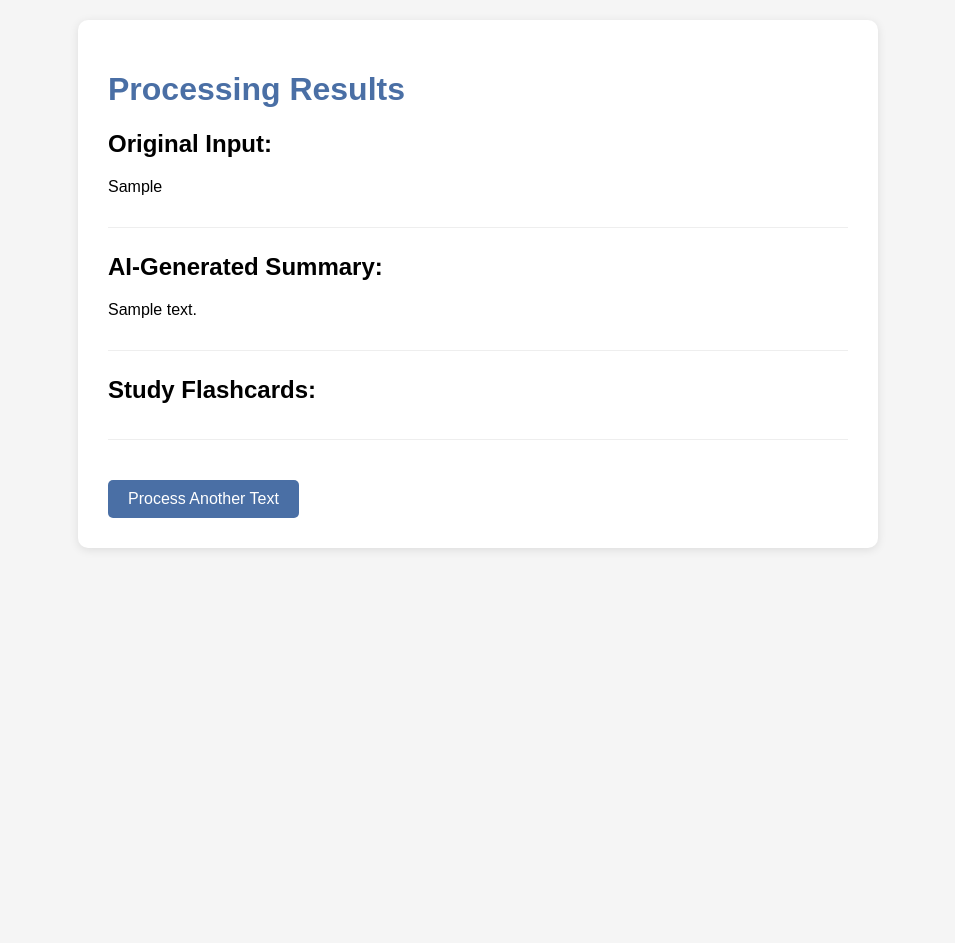
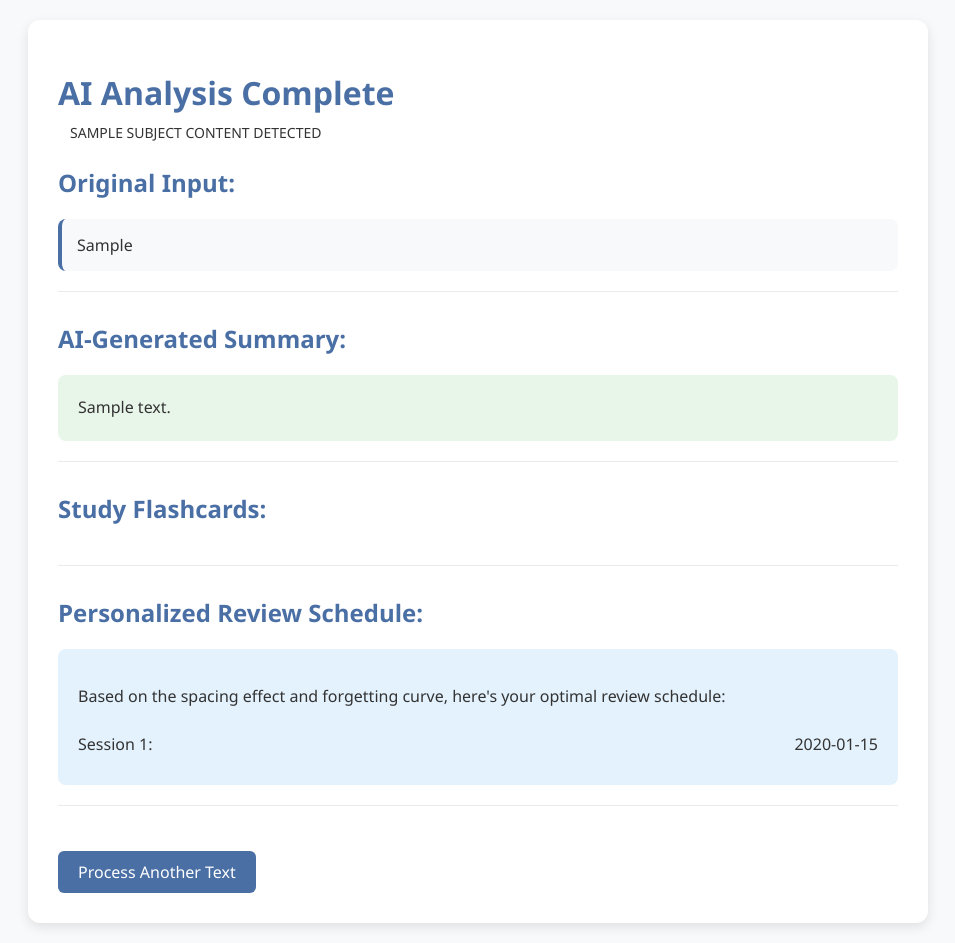
Before and after one commit to rayrelay/CogniGrasp, a Flask app: template templates/cognigrasp_results.html in a window 1280 px wide. Shown: the whole page, without its empty margins (162-1117 px from the left). Before the commit the page ends 550 px from the top, so only its background shows below. Run offline with Flask 3, Linux system fonts and the light colour scheme; the template is opened without the code that fills it: most values are stand-ins (such as "Sample title", 1, 10 or a date in 2020).

Commit message:
CogniGrasp

```diff
--- a/cognigrasp_demo.py
+++ b/cognigrasp_demo.py
@@ -1,6 +1,88 @@
-from flask import Flask, render_template, request, redirect, url_for
+from flask import Flask, render_template, request
+import random
+import re
+from datetime import datetime, timedelta
 
 app = Flask(__name__)
+
+
+# 模拟不同学科的知识处理
+def generate_ai_response(text):
+    text_lower = text.lower()
+
+    # 检测学科类型
+    subject = "general"
+    if any(word in text_lower for word in ["math", "calculate", "equation", "algebra", "calculus"]):
+        subject = "math"
+    elif any(word in text_lower for word in ["history", "war", "king", "century", "ancient"]):
+        subject = "history"
+    elif any(word in text_lower for word in ["science", "physics", "chemistry", "biology", "atom"]):
+        subject = "science"
+    elif any(word in text_lower for word in ["programming", "code", "python", "java", "algorithm"]):
+        subject = "programming"
+
+    # 根据学科生成不同的摘要和闪卡
+    if subject == "math":
+        summary = f"Mathematical Concept Analysis:\n- Identified core mathematical principles in the text\n- Extracted key formulas and equations\n- Highlighted problem-solving approaches\n- Recommended practice exercises on related topics"
+        flashcards = [
+            "Key Formula: Quadratic Equation - x = [-b ± √(b² - 4ac)] / 2a",
+            "Concept: Derivatives measure the rate of change of a function",
+            "Technique: Factorize polynomials to simplify equations"
+        ]
+    elif subject == "history":
+        summary = f"Historical Context Analysis:\n- Identified key historical events and figures\n- Established chronological timeline\n- Highlighted cause-and-effect relationships\n- Connected to broader historical themes"
+        flashcards = [
+            "Event: World War II (1939-1945) - Global conflict involving most nations",
+            "Concept: The Renaissance - Cultural and intellectual revival in Europe",
+            "Figure: Napoleon Bonaparte - French military leader and emperor"
+        ]
+    elif subject == "science":
+        summary = f"Scientific Principles Analysis:\n- Identified core scientific concepts and laws\n- Explained natural phenomena described\n- Connected to fundamental scientific principles\n- Suggested related experiments or observations"
+        flashcards = [
+            "Law: Newton's First Law - Objects at rest stay at rest, objects in motion stay in motion",
+            "Concept: Photosynthesis - Process by which plants convert light to energy",
+            "Term: Atom - Basic unit of matter consisting of nucleus and electrons"
+        ]
+    elif subject == "programming":
+        summary = f"Programming Concepts Analysis:\n- Identified key programming paradigms and patterns\n- Extracted algorithms and data structures\n- Highlighted best practices and potential pitfalls\n- Suggested related coding exercises"
+        flashcards = [
+            "Concept: Object-Oriented Programming - Organizing code around objects rather than functions",
+            "Algorithm: Binary Search - Efficient search algorithm for sorted arrays",
+            "Term: API - Application Programming Interface for software communication"
+        ]
+    else:
+        summary = f"General Knowledge Analysis:\n- Identified key concepts and relationships\n- Extracted main ideas and supporting details\n- Created structured knowledge representation\n- Generated study aids for improved retention"
+        flashcards = [
+            "Study Tip: Use spaced repetition for better long-term memory",
+            "Technique: Create mind maps to visualize connections between ideas",
+            "Concept: The forgetting curve shows how information is lost over time"
+        ]
+
+    # 添加一些随机性使结果看起来更自然
+    variations = [
+        "Based on cognitive science principles, I've organized this information for optimal learning.",
+        "Using natural language processing, I've extracted the most important concepts for study.",
+        "Leveraging educational psychology research, I've created study materials that enhance retention.",
+        "Applying machine learning algorithms, I've identified patterns and relationships in the content."
+    ]
+
+    summary += f"\n\n{random.choice(variations)}"
+
+    # 生成复习计划
+    now = datetime.now()
+    review_dates = [
+        (now + timedelta(hours=6)).strftime("%Y-%m-%d %H:00"),
+        (now + timedelta(days=1)).strftime("%Y-%m-%d %H:00"),
+        (now + timedelta(days=3)).strftime("%Y-%m-%d %H:00"),
+        (now + timedelta(days=7)).strftime("%Y-%m-%d %H:00")
+    ]
+
+    return {
+        "summary": summary,
+        "flashcards": flashcards,
+        "subject": subject,
+        "review_dates": review_dates
+    }
 
 
 @app.route('/')
@@ -11,13 +93,19 @@
 @app.route('/process', methods=['POST'])
 def process():
     study_material = request.form['study_material']
-    # Simulate AI processing - in a real app, this would call NLP services
-    summary = f"AI-generated summary for: {study_material}"
-    flashcards = [f"Flashcard 1 about {study_material}", f"Flashcard 2 about {study_material}"]
+
+    # 如果输入为空，返回错误
+    if not study_material.strip():
+        return render_template('cognigrasp_index.html', error="Please enter some study material.")
+
+    # 生成AI响应
+    ai_response = generate_ai_response(study_material)
 
     return render_template('cognigrasp_results.html',
-                           summary=summary,
-                           flashcards=flashcards,
+                           summary=ai_response["summary"],
+                           flashcards=ai_response["flashcards"],
+                           subject=ai_response["subject"],
+                           review_dates=ai_response["review_dates"],
                            original_input=study_material)
 
 
--- a/templates/cognigrasp_results.html
+++ b/templates/cognigrasp_results.html
@@ -3,72 +3,167 @@
 <head>
     <meta charset="UTF-8">
     <meta name="viewport" content="width=device-width, initial-scale=1.0">
-    <title>Results - CogniGrasp</title>
+    <title>AI Analysis - CogniGrasp</title>
     <style>
         body {
-            font-family: Arial, sans-serif;
-            max-width: 800px;
+            font-family: 'Segoe UI', Tahoma, Geneva, Verdana, sans-serif;
+            max-width: 900px;
             margin: 0 auto;
             padding: 20px;
-            background-color: #f5f5f5;
+            background-color: #f8f9fa;
+            color: #333;
         }
         .container {
             background-color: white;
             padding: 30px;
-            border-radius: 10px;
-            box-shadow: 0 2px 10px rgba(0,0,0,0.1);
+            border-radius: 12px;
+            box-shadow: 0 4px 12px rgba(0,0,0,0.1);
         }
         h1 {
             color: #4a6fa5;
+            margin-bottom: 5px;
+        }
+        .subject-badge {
+            display: inline-block;
+            padding: 4px 12px;
+            border-radius: 20px;
+            font-size: 14px;
+            font-weight: 500;
+            margin-bottom: 20px;
+        }
+        .subject-math {
+            background-color: #e3f2fd;
+            color: #1565c0;
+        }
+        .subject-history {
+            background-color: #ffebee;
+            color: #c62828;
+        }
+        .subject-science {
+            background-color: #e8f5e9;
+            color: #2e7d32;
+        }
+        .subject-programming {
+            background-color: #f3e5f5;
+            color: #7b1fa2;
+        }
+        .subject-general {
+            background-color: #fff3e0;
+            color: #ef6c00;
         }
         .section {
-            margin-bottom: 25px;
-            padding-bottom: 15px;
-            border-bottom: 1px solid #eee;
+            margin-bottom: 30px;
+            padding-bottom: 20px;
+            border-bottom: 1px solid #e9ecef;
+        }
+        .section:last-child {
+            border-bottom: none;
+        }
+        h2 {
+            color: #4a6fa5;
+            margin-top: 0;
+        }
+        .original-input {
+            background-color: #f8f9fa;
+            padding: 15px;
+            border-radius: 8px;
+            border-left: 4px solid #4a6fa5;
+            white-space: pre-wrap;
+        }
+        .summary {
+            background-color: #e8f5e9;
+            padding: 20px;
+            border-radius: 8px;
+            white-space: pre-wrap;
+            line-height: 1.6;
+        }
+        .flashcards {
+            display: grid;
+            grid-template-columns: repeat(auto-fill, minmax(280px, 1fr));
+            gap: 15px;
+            margin-top: 15px;
         }
         .flashcard {
-            background-color: #f9f9f9;
+            background-color: #fff;
             padding: 15px;
-            border-left: 4px solid #4a6fa5;
-            margin-bottom: 10px;
-            border-radius: 4px;
+            border-radius: 8px;
+            box-shadow: 0 2px 6px rgba(0,0,0,0.1);
+            border-top: 4px solid #4a6fa5;
         }
-        button {
+        .review-schedule {
+            background-color: #e3f2fd;
+            padding: 20px;
+            border-radius: 8px;
+        }
+        .review-date {
+            display: flex;
+            justify-content: space-between;
+            padding: 10px 0;
+            border-bottom: 1px solid #bbdefb;
+        }
+        .review-date:last-child {
+            border-bottom: none;
+        }
+        .btn {
             background-color: #4a6fa5;
             color: white;
             padding: 10px 20px;
             border: none;
-            border-radius: 5px;
+            border-radius: 6px;
             cursor: pointer;
             font-size: 16px;
+            text-decoration: none;
+            display: inline-block;
             margin-top: 15px;
+            transition: background-color 0.3s;
+        }
+        .btn:hover {
+            background-color: #3a5a80;
         }
     </style>
 </head>
 <body>
     <div class="container">
-        <h1>Processing Results</h1>
+        <h1>AI Analysis Complete</h1>
+        <div class="subject-badge subject-{{ subject }}">
+            {{ subject|upper }} CONTENT DETECTED
+        </div>
 
         <div class="section">
             <h2>Original Input:</h2>
-            <p>{{ original_input }}</p>
+            <div class="original-input">{{ original_input }}</div>
         </div>
 
         <div class="section">
             <h2>AI-Generated Summary:</h2>
-            <p>{{ summary }}</p>
+            <div class="summary">{{ summary }}</div>
         </div>
 
         <div class="section">
             <h2>Study Flashcards:</h2>
-            {% for card in flashcards %}
-            <div class="flashcard">
-                {{ card }}
+            <div class="flashcards">
+                {% for card in flashcards %}
+                <div class="flashcard">
+                    {{ card }}
+                </div>
+                {% endfor %}
             </div>
-            {% endfor %}
         </div>
 
-        <button onclick="window.location.href='/'">Process Another Text</button>
+        <div class="section">
+            <h2>Personalized Review Schedule:</h2>
+            <div class="review-schedule">
+                <p>Based on the spacing effect and forgetting curve, here's your optimal review schedule:</p>
+                {% for date in review_dates %}
+                <div class="review-date">
+                    <span>Session {{ loop.index }}:</span>
+                    <span>{{ date }}</span>
+                </div>
+                {% endfor %}
+            </div>
+        </div>
+
+        <a href="/" class="btn">Process Another Text</a>
     </div>
 </body>
 </html>
```
Also changed, not shown: templates/cognigrasp_index.html (+87 -16 lines).
